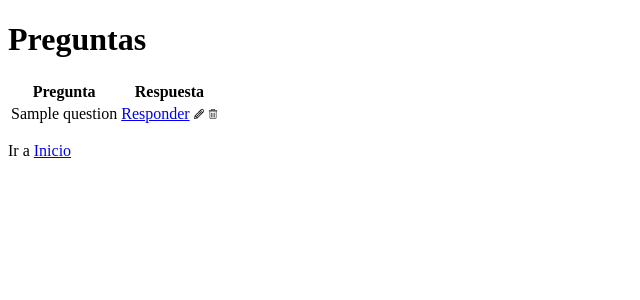
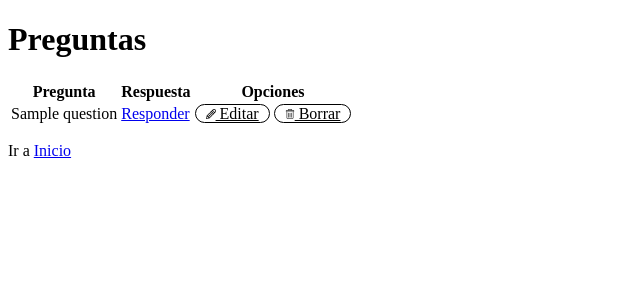
Before and after one commit to cesarlpb/Todo-app-Flask, a Flask app: template app/templates/test_questions.html in a window 1280 px wide. Shown: the top 300 px of the page, without its empty margins (0-640 px from the left). Run offline with Flask 2, Linux system fonts and the light colour scheme; the template is opened without the code that fills it: most values are stand-ins (such as "Sample title", 1, 10 or a date in 2020).

Commit message:
Editamos <a> para generar links dinámicos

```diff
--- a/app/templates/test_questions.html
+++ b/app/templates/test_questions.html
@@ -12,14 +12,19 @@
         <tr>
             <th>Pregunta</th>
             <th>Respuesta</th>
+            <th colspan="2">Opciones</th>
         </tr>
         {% for question in questions %}
         <tr>
             <td>{{ question[1] }}</td>
             <td>
                 <a href="{{url_for('question', id=question[0])}}">Responder</a>
-                <a href="#"><img width=10 src="{{ url_for('static', filename='/img/iconos/pencil.png') }}" alt="editar"></a>
-                <a href="#"><img width=10 src="{{ url_for('static', filename='/img/iconos/bin.png') }}" alt="borrar"></a>
+            </td>
+            <td>
+                <a href="{{url_for('edit', id=question[0])}}" style="border: 1px solid black; color: black; padding: 0 10px; border-radius: 10px;"><img width=10 src="{{ url_for('static', filename='/img/iconos/pencil.png') }}" alt="editar"> Editar</a>
+            </td>
+            <td>
+                <a href="{{url_for('delete', id=question[0])}}" style="border: 1px solid black; color: black; padding: 0 10px; border-radius: 10px;"><img width=10 src="{{ url_for('static', filename='/img/iconos/bin.png') }}" alt="borrar"> Borrar</a>
             </td>
         </tr>
         {% endfor %}
```
